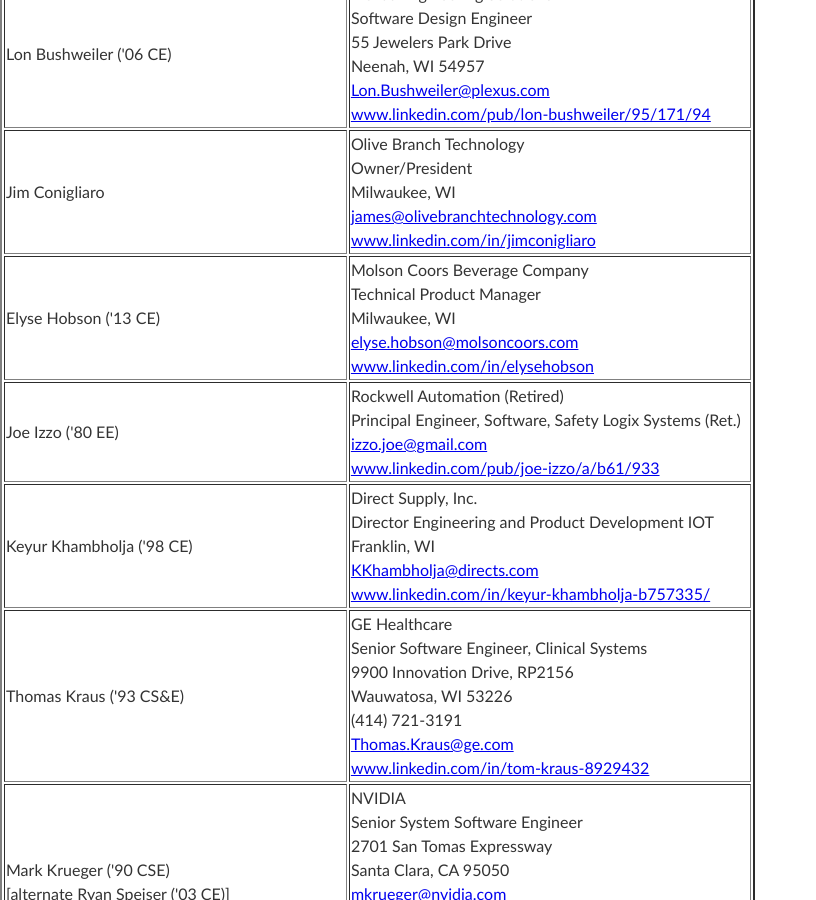
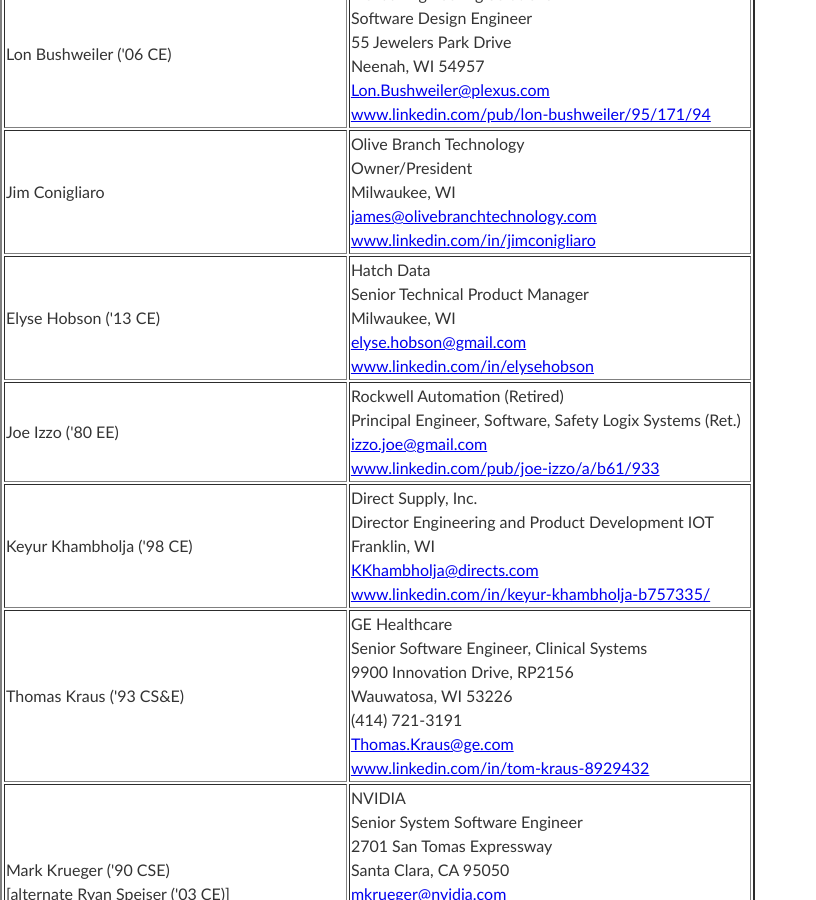
Before and after one commit to edurant/edurant.github.io, a Jekyll site: the page built from ceiac/members.html, in a window 1280 px wide and 900 px high, scrolled down 1039 px. Shown: the whole window, without its empty margins (0-816 px from the left). Built offline with Jekyll 4.4.1, drawn with Linux system fonts in a browser that asks for light colours.

Commit message:
ce iac membership update

```diff
--- a/ceiac/members.html
+++ b/ceiac/members.html
@@ -51,10 +51,10 @@
 </tr>
 <tr>
   <td>Elyse Hobson ('13 CE)</td>
-  <td>Molson Coors Beverage Company
-    <br/>Technical Product Manager
+  <td>Hatch Data
+    <br/>Senior Technical Product Manager
     <br/>Milwaukee, WI
-    <br/><a href="mailto:elyse.hobson@molsoncoors.com">elyse.hobson@molsoncoors.com</a>
+    <br/><a href="mailto:elyse.hobson@gmail.com">elyse.hobson@gmail.com</a>
     <br/><a href="https://www.linkedin.com/in/elysehobson">www.linkedin.com/in/elysehobson</a></td>
 </tr>
 <tr>
```
